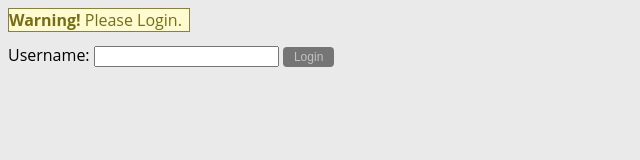
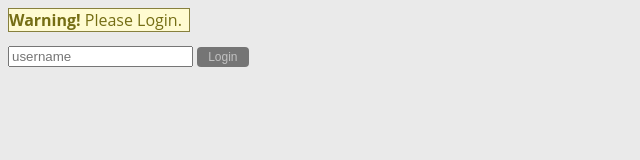
Before and after one commit to srinjoychakravarty/food, a website built with webpack: page public/index.html in a window 1280 px wide. Shown: the whole page, without its empty margins (0-640 px from the left). Built offline with nearby package versions, Linux system fonts and the light colour scheme; files whose address does not match are found by name.

Commit message:
:label: added placeholder text for login input box

```diff
--- a/public/index.html
+++ b/public/index.html
@@ -13,8 +13,7 @@
 				<strong>Warning!</strong> Please Login.
 			</section>
 			<section class="login-area">
-				Username:
-				<input class="uname-input">
+				<input class="uname-input" placeholder="username">
 				<button class="login-btn" disabled type="button">Login</button>
 			</section>
 		</article>
```
